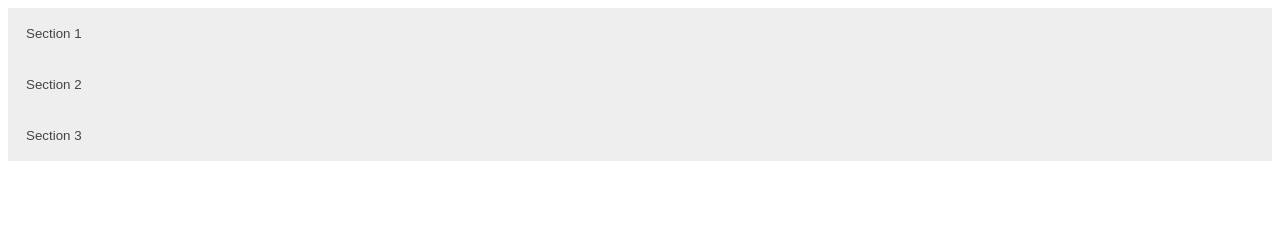
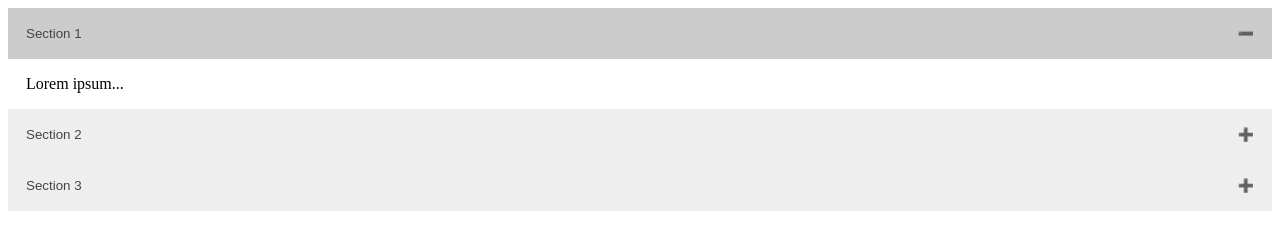
Before and after one commit to Adam-Gonzalez/accordion, a plain HTML site: page index.html in a window 1280 px wide. Both pictures are taken after a click on the button "Section 1". Drawn offline with Linux system fonts and the light colour scheme.

Commit message:
added styles for Icons & Js functions

```diff
--- a/index.html
+++ b/index.html
@@ -23,6 +23,7 @@
     <div class="panel">
         <p>Lorem ipsum...</p>
     </div>
+    <script src="script.js"></script>
 </body>
 
 </html>
--- /dev/null
+++ b/script.js
@@ -0,0 +1,18 @@
+var acc = document.getElementsByClassName("accordion");
+var i;
+
+for (i = 0; i < acc.length; i++) {
+    acc[i].addEventListener("click", function () {
+        /* Toggle between adding and removing the "active" class,
+        to highlight the button that controls the panel */
+        this.classList.toggle("active");
+
+        /* Toggle between hiding and showing the active panel */
+        var panel = this.nextElementSibling;
+        if (panel.style.display === "block") {
+            panel.style.display = "none";
+        } else {
+            panel.style.display = "block";
+        }
+    });
+}
--- a/styles.css
+++ b/styles.css
@@ -24,3 +24,17 @@
     display: none;
     overflow: hidden;
 }
+
+.accordion:after {
+    content: '\02795';
+    /* Unicode character for "plus" sign (+) */
+    font-size: 13px;
+    color: #777;
+    float: right;
+    margin-left: 5px;
+}
+
+.active:after {
+    content: "\2796";
+    /* Unicode character for "minus" sign (-) */
+}
```
Also changed, not shown: 1 other file.
